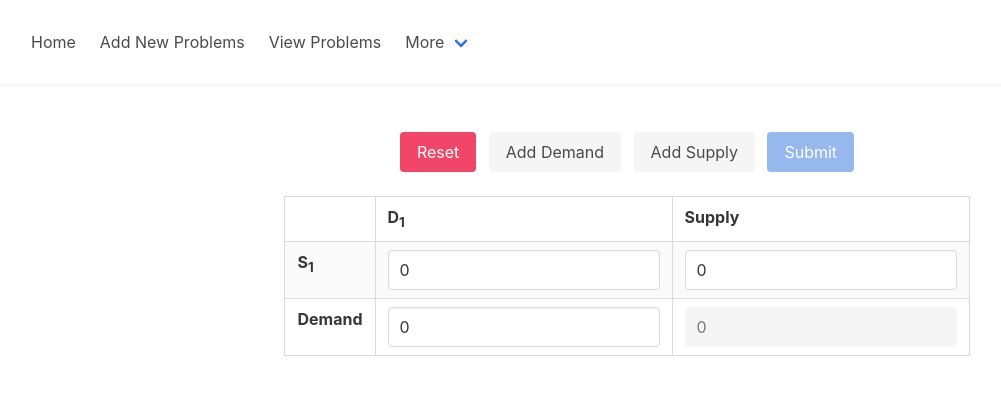
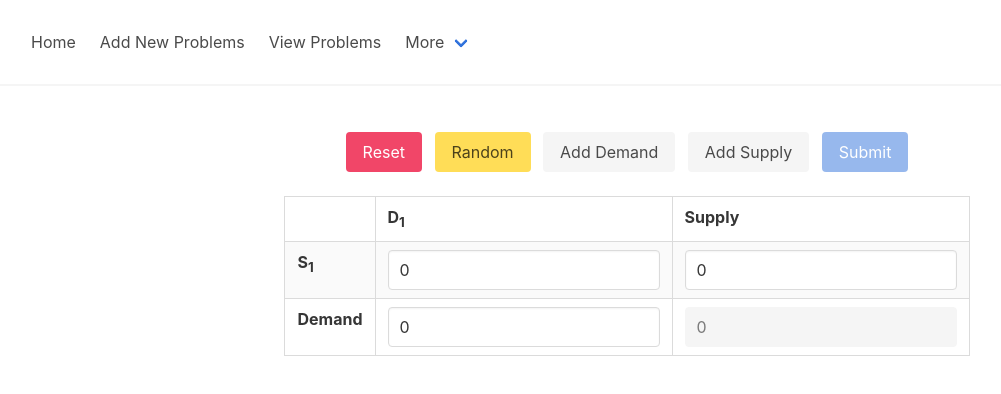
Before and after one commit to topazrn/vam-calculator, a SvelteKit app: page /create in a window 1280 px wide. Shown: the top 394 px of the page, without its empty margins (13-1014 px from the left). Built offline with nearby package versions, Linux system fonts and the light colour scheme.

Commit message:
Add randomizer

```diff
--- a/src/routes/create/+page.svelte
+++ b/src/routes/create/+page.svelte
@@ -41,12 +41,53 @@
     };
     totalUnits = "0";
   }
+  function random() {
+    let totaly = Math.floor(Math.random() * 1000) + 1000;
+    let totalx = totaly;
+    totalUnits = totaly.toString();
+    let county = Math.floor(Math.random() * 9) + 1;
+    let countx = Math.floor(Math.random() * 9) + 1;
+    let y: number[] = [];
+    let x: number[] = [];
+    for (let index = 0; index < county && totaly > 0; index++) {
+      if (index === county - 1) {
+        y.push(totaly);
+        console.log({totaly, county, value:totaly, index });
+      } else {
+        let value = Math.floor(Math.random() * totaly);
+        console.log({totaly, county, value, index });
+        totaly -= value;
+        y.push(value);
+      }
+    }
+    for (let index = 0; index < countx && totalx > 0; index++) {
+      if (index === countx - 1) {
+        x.push(totalx);
+      } else {
+        let value = Math.floor(Math.random() * totalx);
+        totalx -= value;
+        x.push(value);
+      }
+    }
+    let matrix: number[][] = [];
+    for (let _y = 0; _y < county; _y++) {
+      matrix.push([]);
+      for (let _x = 0; _x < countx; _x++) {
+        matrix[_y].push(Math.floor(Math.random() * 100));
+      }
+    }
+    data = {
+      y,
+      x,
+      matrix,
+    };
+  }
   async function submit() {
     try {
       const problem: Problem = {
         ...data,
         dateIn: Date.now(),
-      }
+      };
       await DB.problems.add(problem);
       alert = "Problem has been successfully added";
     } catch (error) {
@@ -58,6 +99,7 @@
 <div class="columns">
   <div class="column buttons" style="text-align: center;">
     <button class="button is-danger" on:click={reset}>Reset</button>
+    <button class="button is-warning" on:click={random}>Random</button>
     <button class="button is-light" on:click={() => addDemand()}>Add Demand</button>
     <button class="button is-light" on:click={() => addSupply()}>Add Supply</button>
     <button class="button is-link" on:click={async () => await submit()} disabled={!submittable}>Submit</button>
```
